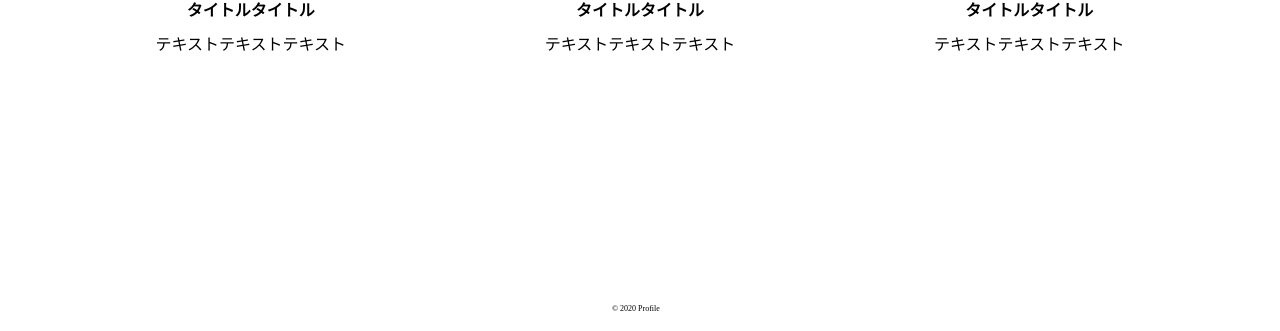
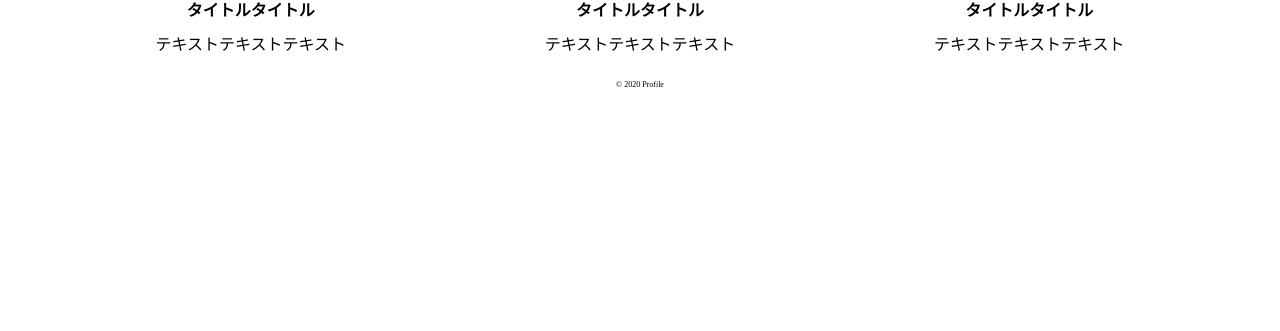
Before and after one commit to tappypuppy/profile-site-1col, a Next.js app: page / in a window 1280 px wide. Shown: the part 1228-1559 px from the top of the page. Built offline with nearby package versions, Linux system fonts and the light colour scheme.

Commit message:
footerを変更

```diff
--- a/src/components/Footer/Footer.tsx
+++ b/src/components/Footer/Footer.tsx
@@ -1,9 +1,9 @@
 import styles from './index.module.css';
 function Footer() {
     return (
-        <div>
-            <div className={styles.profile}>© 2020 Profile</div>
-        </div>
+        <footer className={styles.footer_box}>
+            <div className={styles.text}>© 2020 Profile</div>
+        </footer>
     );
 }
 
--- a/src/components/Footer/index.module.css
+++ b/src/components/Footer/index.module.css
@@ -1,6 +1,16 @@
-.profile {
+/* .profile {
     position: absolute;
     top: 98.58%;
     left: calc(50% - 28px);
     font-size: 0.5rem;
 }
+ */
+
+ .footer_box {
+    width: 100%;
+    padding:10px 0;
+ }
+
+ .text {
+    font-size: 0.5rem;
+ }
```
